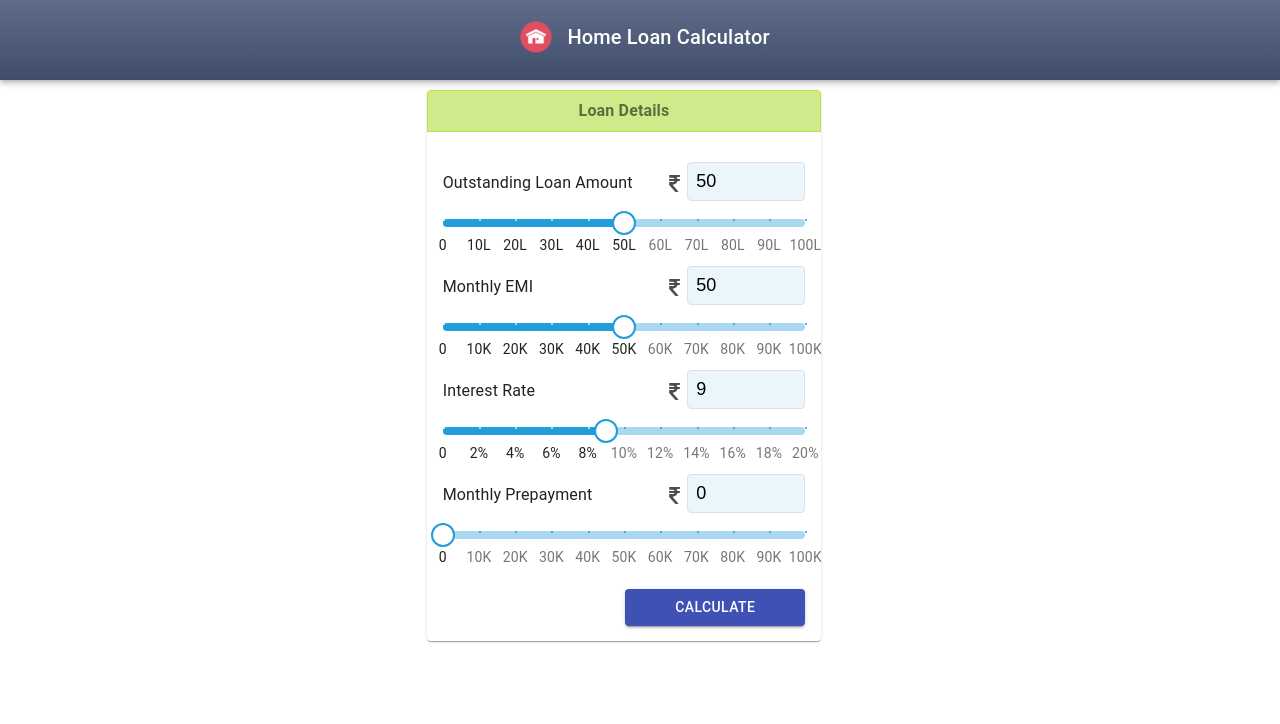
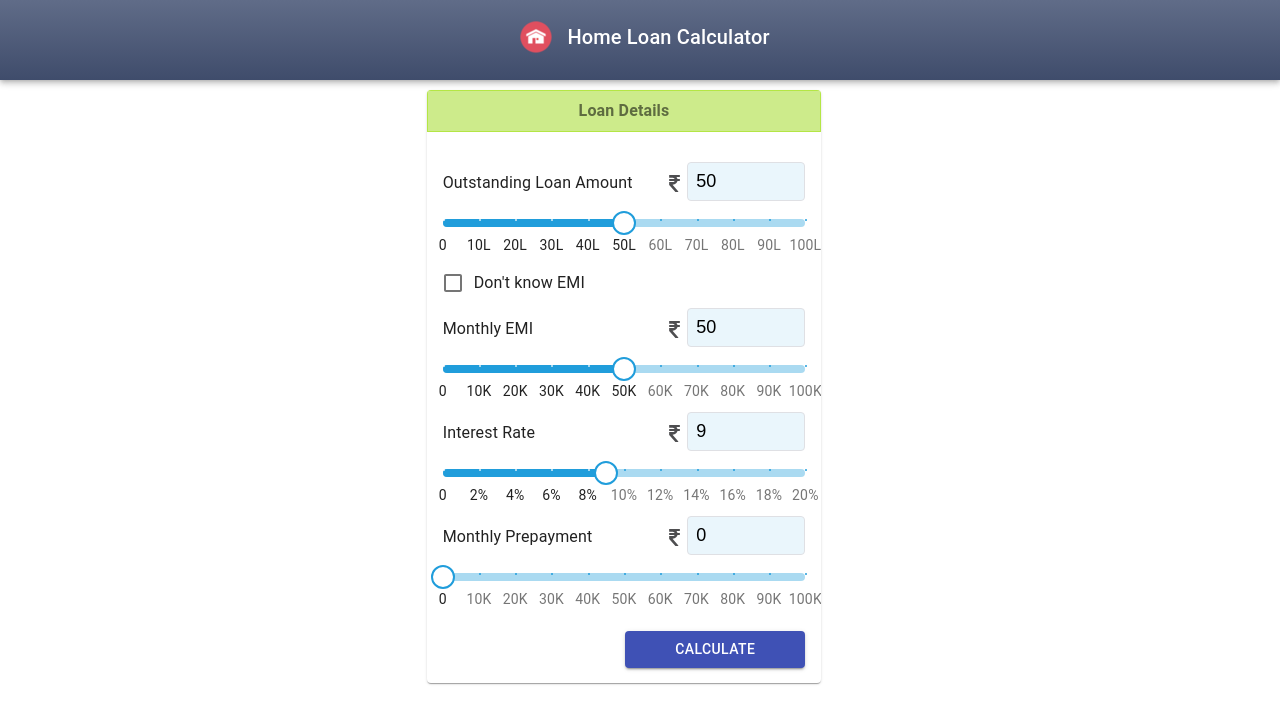
Before and after one commit to patelvimal/HomeLoanScheduler, a Next.js app: page / in a window 1280 px wide. Shown: the top 724 px of the page. Built offline with nearby package versions, Linux system fonts and the light colour scheme.

Commit message:
Loan Tenure is added in loan details

```diff
--- a/src/components/App.jsx
+++ b/src/components/App.jsx
@@ -24,7 +24,6 @@ const App = () => {
 
     const onFormSubmit = (loanDetails) => {
         setLoanInfo(loanDetails);
-        window.scrollTo(0,1500);
     }
 
     return (
--- a/src/components/InputSlider.jsx
+++ b/src/components/InputSlider.jsx
@@ -20,6 +20,9 @@ import RupeeIcon from '../components/RupeeIcon';
 const useStyles = makeStyles({
 	root:{
 		marginBottom: 5
+	},
+	hide:{
+		display: 'none'
 	},
 	sliderRoot: {
 		color: '#209ddb',
@@ -113,13 +116,18 @@ export default function InputSlider(props) {
 	const classes = useStyles();
 	return (
 
-		<div className={classes.root}>
+		<div className={`${classes.root} ${props.hide ? classes.hide : ""}`}>
 			<Grid container justify="space-between">
 				<Typography align="left" className={classes.label}>{props.label}</Typography>
 				<div className={classes.inputContainer}>
 					{/* <img src="/rupee.svg" alt="rupee" className={classes.rupeeIcon}></img> */}
 					<RupeeIcon className={classes.rupeeIcon}></RupeeIcon>
-					<input type="text" className={classes.input} value={value} onChange={handleInputChange}></input>
+					<input
+						type="text"
+						className={classes.input}
+						value={value} onChange={handleInputChange}
+						disabled = {props.disabled}
+					></input>
 					{/* <TextField
                             required
                             //={formSubmitted && !loanInfo.loanAmount}
@@ -139,6 +147,7 @@ export default function InputSlider(props) {
 			<Grid container alignItems="center">
 			<Slider
 						value={typeof value === 'number' ? value : 0}
+						disabled = {props.disabled}
 						onChange={handleSliderChange}
 						aria-labelledby="input-slider"
 						classes={{
--- a/src/components/LoanForm.jsx
+++ b/src/components/LoanForm.jsx
@@ -6,6 +6,8 @@ import { makeStyles } from '@material-ui/core/styles';
 import { useRouter } from 'next/router';
 import React, { useState } from 'react';
 import InputSlider from './InputSlider';
+import FormControlLabel from '@material-ui/core/FormControlLabel';
+import Checkbox from '@material-ui/core/Checkbox';
 
 const useStyles = makeStyles({
     submit: {
@@ -47,6 +49,7 @@ const LoanForm = (props) => {
     const LOAN_AMOUNT_DEFAULT_VALUE = 50;
     const MONTHLY_EMI_DEFAULT_VALUE = 50;
     const INTEREST_RATE_DEFAULT_VALUE = 9;
+    const LOAN_TENURE_DEFAULT_VALUE = 10;
     const MONTHLY_PREPAYMENT_DEFAULT_VALUE = 0;
 
     const router = useRouter();
@@ -55,15 +58,19 @@ const LoanForm = (props) => {
         loanAmount: LOAN_AMOUNT_DEFAULT_VALUE,
         emi: MONTHLY_EMI_DEFAULT_VALUE,
         interestRate: INTEREST_RATE_DEFAULT_VALUE,
-        prePayment: MONTHLY_PREPAYMENT_DEFAULT_VALUE
+        prePayment: MONTHLY_PREPAYMENT_DEFAULT_VALUE,
+        loanTenure: LOAN_TENURE_DEFAULT_VALUE,
+        calculateEMI:false
     };
     const [loanInfo, setLoanInfo] = useState(INITIAL_STATE);
     const [showResult, setResultFormStatus] = useState(false);
+    const [emiUnknown, setLoanTermFieldStatus] = useState(false);
 
 
     const loanAmountMarker = generateMarker('L');
     const emiAmountMarker = generateMarker('K');
     const intRateMarker = generateMarker('%', 20, 2);
+    const loanTenureMarker = generateMarker('', 30, 2);
 
     const onReset = () => {
         setLoanInfo(INITIAL_STATE);
@@ -91,6 +98,9 @@ const LoanForm = (props) => {
         return !!(loanAmount && emi && interestRate);
     }
 
+    const handleEmiUnknownChange = (event,newValue)=>{
+        onChange(event.target.name,newValue);
+    }
     const cardClasses = useCardStyles();
     const formClasses = useStyles();
     return (
@@ -113,6 +123,17 @@ const LoanForm = (props) => {
                         name="loanAmount"
                         marks={loanAmountMarker}
                     />
+                    <FormControlLabel
+                        control={
+                        <Checkbox
+                            checked={loanInfo.calculateEMI}
+                            onChange={handleEmiUnknownChange}
+                            name="calculateEMI"
+                            color="primary"
+                        />
+                        }
+                        label="Don't know EMI"
+                    />
                     <InputSlider
                         label="Monthly EMI"
                         min={0}
@@ -122,7 +143,21 @@ const LoanForm = (props) => {
                         onChange={onChange}
                         suffix="K"
                         name="emi"
+                        hide = {loanInfo.calculateEMI}
                         marks={emiAmountMarker}
+                    />
+
+                    <InputSlider
+                        hide = {!loanInfo.calculateEMI}
+                        label="Loan Tenure"
+                        min={0}
+                        max={30}
+                        step={1}
+                        defaultValue={LOAN_TENURE_DEFAULT_VALUE}
+                        onChange={onChange}
+                        name="loanTenure"
+                        suffix=""
+                        marks={loanTenureMarker}
                     />
                     <InputSlider
                         label="Interest Rate"
--- a/src/components/LoanReport.jsx
+++ b/src/components/LoanReport.jsx
@@ -1,20 +1,19 @@
 import Card from '@material-ui/core/Card';
 import CardContent from '@material-ui/core/CardContent';
 import CardHeader from '@material-ui/core/CardHeader';
-import Grid from '@material-ui/core/Grid';
+import { makeStyles } from '@material-ui/core/styles';
 import Table from '@material-ui/core/Table';
 import TableBody from '@material-ui/core/TableBody';
 import TableCell from '@material-ui/core/TableCell';
-import React from 'react';
 import TableContainer from '@material-ui/core/TableContainer';
 import TableHead from '@material-ui/core/TableHead';
 import TableRow from '@material-ui/core/TableRow';
 import Typography from '@material-ui/core/Typography';
+import React from 'react';
 import { Bar, BarChart, CartesianGrid, Legend, Line, LineChart, ResponsiveContainer, Tooltip, XAxis, YAxis } from 'recharts';
-import { calcHomeLoan, getSummary, getTotal } from '../shared/calculate-service';
-import { getCompletionDate, convertToLongNumber } from '../shared/utilities';
+import { calcHomeLoan, calculateEMI, getSummary, getTotal } from '../shared/calculate-service';
+import { convertToLongNumber, getCompletionDate } from '../shared/utilities';
 
-import { createMuiTheme, makeStyles, ThemeProvider } from '@material-ui/core/styles';
 
 
 const useCardStyles = makeStyles({
@@ -71,7 +70,11 @@ const useTableStyles = makeStyles({
 });
 
 const LoanReport = (props) => {
-    const { loanAmount, emi, interestRate, prePayment } = convertToLongNumber(props.loanInfo);
+    var loanInfo = convertToLongNumber(props.loanInfo);
+    if (props.loanInfo.calculateEMI) {
+        loanInfo.emi = calculateEMI(loanInfo.loanAmount, loanInfo.interestRate, loanInfo.loanTenure * 12);
+    }
+    const { loanAmount, emi, interestRate, prePayment } = loanInfo;
     const loanDetail = calcHomeLoan(loanAmount, emi, interestRate, prePayment);
     const loanSummary = getSummary(loanDetail, "year");
     var total = getTotal(loanSummary);
--- a/src/shared/utilities.js
+++ b/src/shared/utilities.js
@@ -20,7 +20,8 @@ export const convertToLongNumber = (obj)=> {
         loanAmount: obj.loanAmount * 100000,
         emi: obj.emi * 1000,
         prePayment: obj.prePayment * 1000,
-        interestRate: obj.interestRate * 1
+        interestRate: obj.interestRate * 1,
+        loanTenure: obj.loanTenure
     };
     return loanInfo;
 }
```
